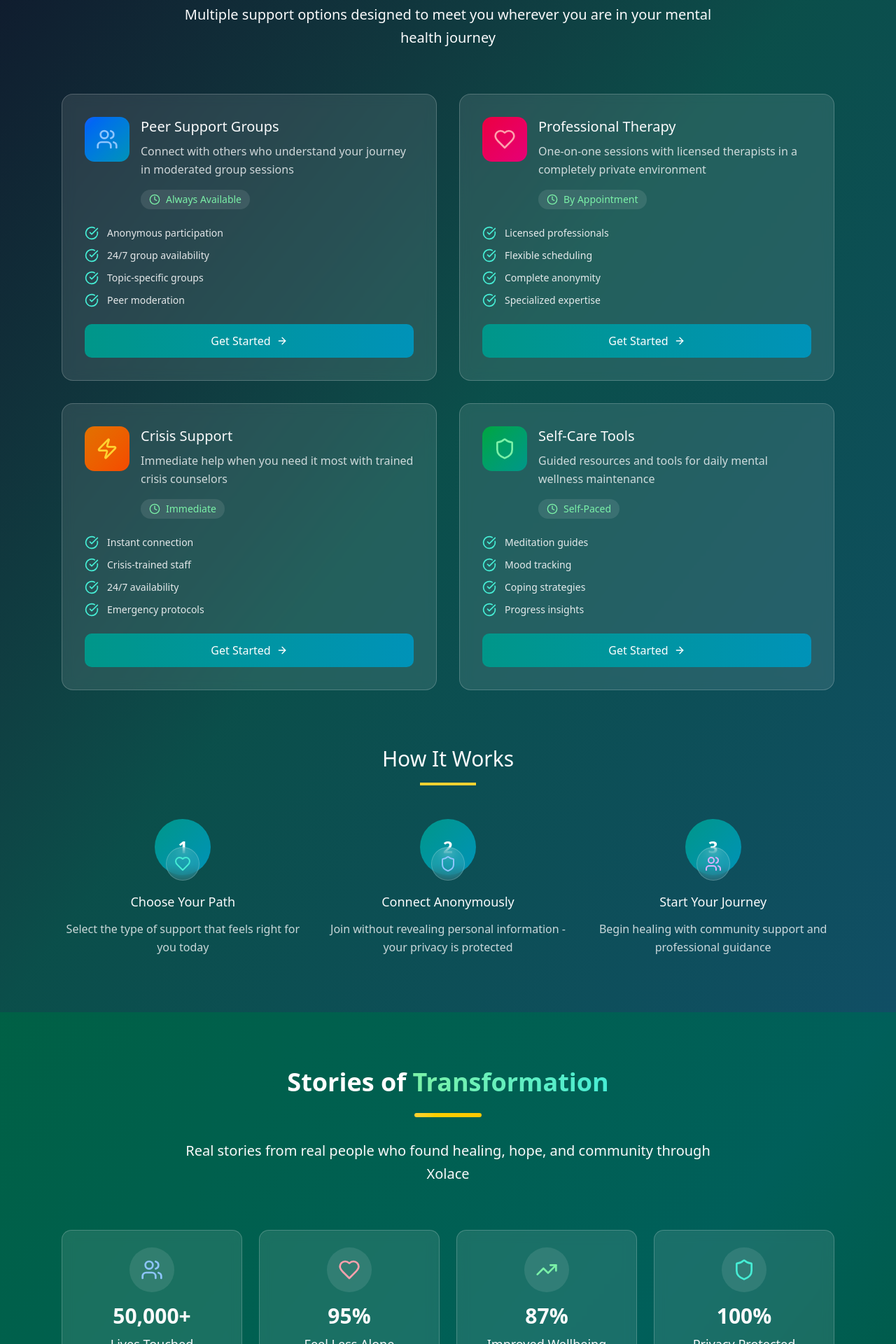
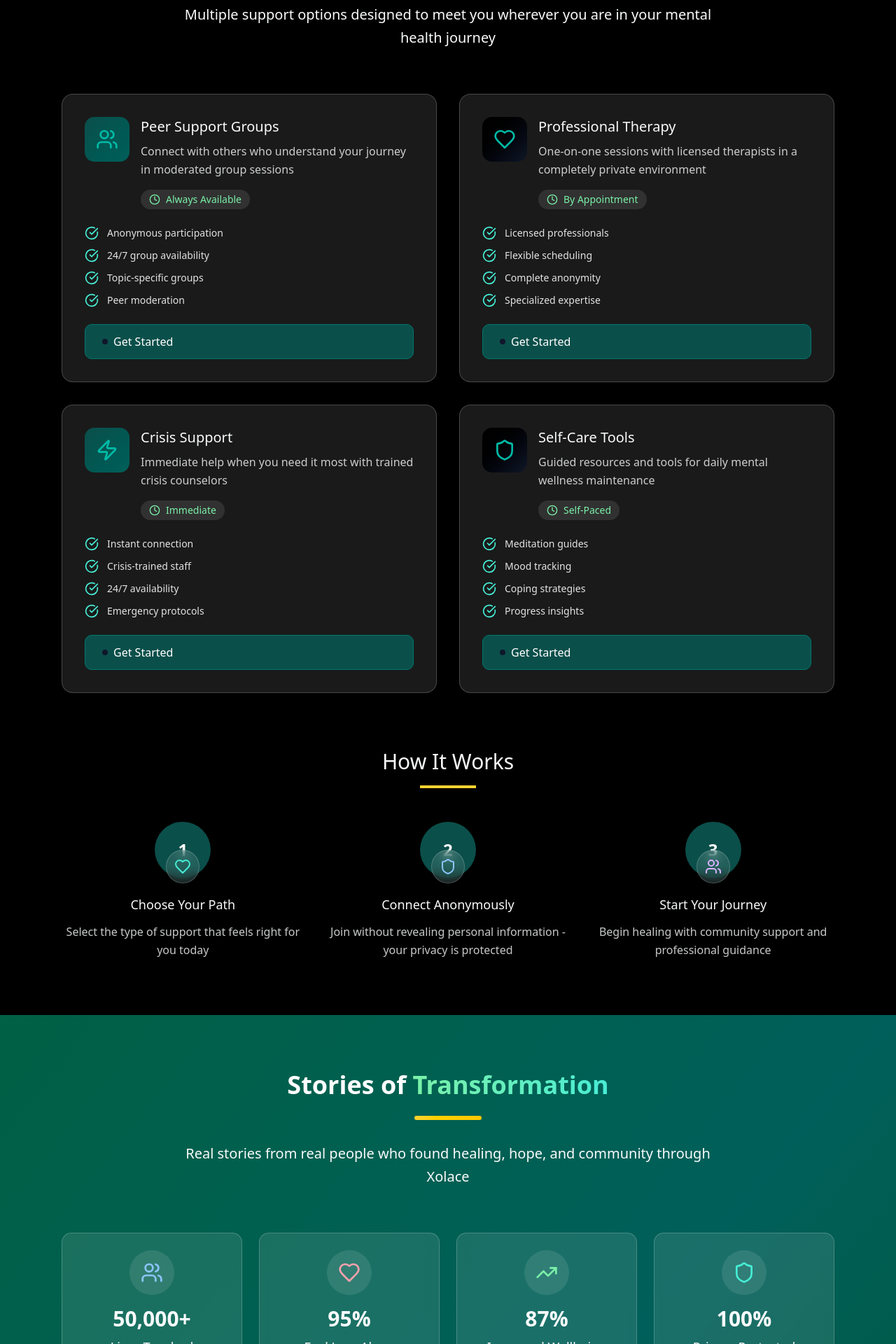
Before and after one commit to xolace-official/xolace_inc, a Next.js app: page /company in a window 1280 px wide. Shown: the part 5760-7680 px from the top of the page at 70% size. Built offline with nearby package versions, Linux system fonts and the light colour scheme.

Commit message:
update
update on button design cutting across all pages to ensure consistent design through out the website.

update on colors on the company page

```diff
--- a/src/app/(root)/about/page.tsx
+++ b/src/app/(root)/about/page.tsx
@@ -6,6 +6,7 @@ import CTA from "@/components/About/CTA";
 import CommunityImpact from "@/components/About/CommunityImpact";
 import Value from "@/components/About/Value";
 import BackToTopButton from "@/components/Button/Page";
+import TheFutureWeEnvision from "@/components/About/the-future-we-envision";
 
 export default function AboutPage() {
   return (
@@ -14,6 +15,7 @@ export default function AboutPage() {
       <MissionVision />
       <OurStory />
       <Value />
+      <TheFutureWeEnvision/>
       <CommunityImpact/>
       <Team />
       <CTA />
--- a/src/components/Company/services-support.tsx
+++ b/src/components/Company/services-support.tsx
@@ -1,78 +1,47 @@
-"use client";
+"use client"
 
-import {
-  Shield,
-  Users,
-  Heart,
-  Clock,
-  ArrowRight,
-  CheckCircle,
-  Zap,
-} from "lucide-react";
+import { Shield, Users, Heart, Clock, CheckCircle, Zap } from "lucide-react"
+import { InteractiveHoverButton } from "../magicui/interactive-hover-button"
 
 export default function ServicesSupport() {
   const supportOptions = [
     {
-      icon: <Users className="w-8 h-8 text-blue-300" />,
+      icon: <Users className="w-8 h-8 text-teal-500" />,
       title: "Peer Support Groups",
-      description:
-        "Connect with others who understand your journey in moderated group sessions",
-      features: [
-        "Anonymous participation",
-        "24/7 group availability",
-        "Topic-specific groups",
-        "Peer moderation",
-      ],
+      description: "Connect with others who understand your journey in moderated group sessions",
+      features: ["Anonymous participation", "24/7 group availability", "Topic-specific groups", "Peer moderation"],
       availability: "Always Available",
       fluxVariation: "Community Flux",
-      gradient: "from-blue-600 to-cyan-600",
+      gradient: "from-teal-900 to-teal-800",
     },
     {
-      icon: <Heart className="w-8 h-8 text-rose-300" />,
+      icon: <Heart className="w-8 h-8 text-teal-500" />,
       title: "Professional Therapy",
-      description:
-        "One-on-one sessions with licensed therapists in a completely private environment",
-      features: [
-        "Licensed professionals",
-        "Flexible scheduling",
-        "Complete anonymity",
-        "Specialized expertise",
-      ],
+      description: "One-on-one sessions with licensed therapists in a completely private environment",
+      features: ["Licensed professionals", "Flexible scheduling", "Complete anonymity", "Specialized expertise"],
       availability: "By Appointment",
       fluxVariation: "Wise Flux",
-      gradient: "from-rose-600 to-pink-600",
+      gradient: "from-black to-gray-900",
     },
     {
-      icon: <Zap className="w-8 h-8 text-amber-300" />,
+      icon: <Zap className="w-8 h-8 text-teal-500" />,
       title: "Crisis Support",
-      description:
-        "Immediate help when you need it most with trained crisis counselors",
-      features: [
-        "Instant connection",
-        "Crisis-trained staff",
-        "24/7 availability",
-        "Emergency protocols",
-      ],
+      description: "Immediate help when you need it most with trained crisis counselors",
+      features: ["Instant connection", "Crisis-trained staff", "24/7 availability", "Emergency protocols"],
       availability: "Immediate",
       fluxVariation: "Guardian Flux",
-      gradient: "from-amber-600 to-orange-600",
+      gradient: "from-teal-900 to-teal-800",
     },
     {
-      icon: <Shield className="w-8 h-8 text-green-300" />,
+      icon: <Shield className="w-8 h-8 text-teal-500" />,
       title: "Self-Care Tools",
-      description:
-        "Guided resources and tools for daily mental wellness maintenance",
-      features: [
-        "Meditation guides",
-        "Mood tracking",
-        "Coping strategies",
-        "Progress insights",
-      ],
+      description: "Guided resources and tools for daily mental wellness maintenance",
+      features: ["Meditation guides", "Mood tracking", "Coping strategies", "Progress insights"],
       availability: "Self-Paced",
       fluxVariation: "Empathetic Flux",
-      gradient: "from-green-600 to-teal-600",
+      gradient: "from-black to-gray-900",
     },
-  ];
+  ]
 
   const howItWorksSteps = [
     {
@@ -84,34 +53,29 @@ export default function ServicesSupport() {
     {
       step: 2,
       title: "Connect Anonymously",
-      description:
-        "Join without revealing personal information - your privacy is protected",
+      description: "Join without revealing personal information - your privacy is protected",
       icon: <Shield className="w-6 h-6 text-blue-300" />,
     },
     {
       step: 3,
       title: "Start Your Journey",
-      description:
-        "Begin healing with community support and professional guidance",
+      description: "Begin healing with community support and professional guidance",
       icon: <Users className="w-6 h-6 text-purple-300" />,
     },
-  ];
+  ]
 
   return (
-    <section className="py-16 sm:py-20 bg-gradient-to-br from-slate-900 via-teal-900 to-cyan-900">
+    <section className="py-16 sm:py-20 bg-black">
       <div className="container mx-auto px-4 sm:px-6 max-w-6xl">
         {/* Header */}
         <div className="text-center mb-16">
           <h2 className="text-3xl sm:text-4xl font-bold text-white mb-6">
             Your Path to{" "}
-            <span className="text-transparent bg-clip-text bg-gradient-to-r from-teal-300 to-cyan-300">
-              Healing
-            </span>
+            <span className="text-transparent bg-clip-text bg-gradient-to-r from-teal-500 to-teal-300">Healing</span>
           </h2>
           <div className="w-24 h-1.5 bg-gradient-to-r from-amber-300 to-yellow-400 mx-auto mb-8 rounded-full"></div>
           <p className="text-xl text-gray-50 max-w-3xl mx-auto leading-relaxed">
-            Multiple support options designed to meet you wherever you are in
-            your mental health journey
+            Multiple support options designed to meet you wherever you are in your mental health journey
           </p>
         </div>
 
@@ -129,17 +93,11 @@ export default function ServicesSupport() {
                   {option.icon}
                 </div>
                 <div className="flex-1">
-                  <h3 className="text-xl font-medium text-gray-50 mb-2">
-                    {option.title}
-                  </h3>
-                  <p className="text-gray-50/80 leading-relaxed mb-4">
-                    {option.description}
-                  </p>
+                  <h3 className="text-xl font-medium text-gray-50 mb-2">{option.title}</h3>
+                  <p className="text-gray-50/80 leading-relaxed mb-4">{option.description}</p>
                   <div className="inline-flex items-center gap-2 px-3 py-1 bg-white/10 rounded-full">
                     <Clock className="w-4 h-4 text-green-300" />
-                    <span className="text-sm text-green-300">
-                      {option.availability}
-                    </span>
+                    <span className="text-sm text-green-300">{option.availability}</span>
                   </div>
                 </div>
               </div>
@@ -153,19 +111,16 @@ export default function ServicesSupport() {
                 ))}
               </div>
 
-              <button className="w-full flex items-center justify-center gap-2 px-6 py-3 bg-gradient-to-r from-teal-600 to-cyan-600 hover:from-teal-500 hover:to-cyan-500 text-white font-medium rounded-lg transition-all duration-300 group-hover:scale-105">
+              <InteractiveHoverButton className="w-full px-6 py-3 bg-teal-900 hover:bg-teal-800 text-white font-medium rounded-lg border-teal-700">
                 Get Started
-                <ArrowRight className="w-4 h-4" />
-              </button>
+              </InteractiveHoverButton>
             </div>
           ))}
         </div>
 
         {/* How It Works */}
         <div className="text-center mb-12">
-          <h3 className="text-2xl sm:text-3xl font-light text-gray-50 mb-4">
-            How It Works
-          </h3>
+          <h3 className="text-2xl sm:text-3xl font-light text-gray-50 mb-4">How It Works</h3>
           <div className="w-20 h-1 bg-amber-300 mx-auto mb-8"></div>
         </div>
 
@@ -173,25 +128,19 @@ export default function ServicesSupport() {
           {howItWorksSteps.map((step, index) => (
             <div key={index} className="text-center">
               <div className="relative mb-6">
-                <div className="w-20 h-20 bg-gradient-to-br from-teal-600 to-cyan-600 rounded-full flex items-center justify-center mx-auto mb-4">
-                  <span className="text-2xl font-bold text-white">
-                    {step.step}
-                  </span>
+                <div className="w-20 h-20 bg-teal-900 rounded-full flex items-center justify-center mx-auto mb-4">
+                  <span className="text-2xl font-bold text-white">{step.step}</span>
                 </div>
                 <div className="absolute -bottom-2 left-1/2 transform -translate-x-1/2 w-12 h-12 bg-white/10 rounded-full flex items-center justify-center backdrop-blur-sm border border-white/20">
                   {step.icon}
                 </div>
               </div>
-              <h4 className="text-lg font-medium text-gray-50 mb-3">
-                {step.title}
-              </h4>
-              <p className="text-gray-50/80 leading-relaxed">
-                {step.description}
-              </p>
+              <h4 className="text-lg font-medium text-gray-50 mb-3">{step.title}</h4>
+              <p className="text-gray-50/80 leading-relaxed">{step.description}</p>
             </div>
           ))}
         </div>
       </div>
     </section>
-  );
+  )
 }
--- a/src/components/Company/support-finder.tsx
+++ b/src/components/Company/support-finder.tsx
@@ -1,20 +1,13 @@
-"use client";
+"use client"
 
-import {
-  Heart,
-  Brain,
-  Users,
-  Zap,
-  ArrowRight,
-  RotateCcw,
-  CheckCircle,
-} from "lucide-react";
-import { useState } from "react";
+import { Heart, Brain, Users, Zap, RotateCcw, CheckCircle } from "lucide-react"
+import { useState } from "react"
+import { InteractiveHoverButton } from "../magicui/interactive-hover-button"
 
 export default function SupportFinder() {
-  const [currentStep, setCurrentStep] = useState(0);
-  const [answers, setAnswers] = useState<Record<string, string>>({});
-  const [showResults, setShowResults] = useState(false);
+  const [currentStep, setCurrentStep] = useState(0)
+  const [answers, setAnswers] = useState<Record<string, string>>({})
+  const [showResults, setShowResults] = useState(false)
 
   const questions = [
     {
@@ -26,31 +19,26 @@ export default function SupportFinder() {
           value: "overwhelmed",
           label: "Overwhelmed",
           icon: <Brain className="w-5 h-5" />,
-          color: "from-red-500 to-orange-500",
+          color: "from-teal-900 to-teal-800",
         },
         {
           value: "anxious",
           label: "Anxious",
           icon: <Zap className="w-5 h-5" />,
-          color: "from-yellow-500 to-amber-500",
+          color: "from-teal-800 to-teal-700",
         },
         {
           value: "sad",
           label: "Sad or Down",
           icon: <Heart className="w-5 h-5" />,
-          color: "from-blue-500 to-indigo-500",
+          color: "from-teal-700 to-teal-600",
         },
-        {
-          value: "lonely",
-          label: "Lonely",
-          icon: <Users className="w-5 h-5" />,
-          color: "from-purple-500 to-pink-500",
-        },
+        { value: "lonely", label: "Lonely", icon: <Users className="w-5 h-5" />, color: "from-teal-600 to-teal-500" },
         {
           value: "stable",
           label: "Stable but seeking growth",
           icon: <CheckCircle className="w-5 h-5" />,
-          color: "from-green-500 to-teal-500",
+          color: "from-teal-500 to-teal-400",
         },
       ],
     },
@@ -147,10 +135,10 @@ export default function SupportFinder() {
         },
       ],
     },
-  ];
+  ]
 
   const getRecommendation = () => {
-    const { feeling, urgency, support_type, experience } = answers;
+    const { feeling, urgency, support_type, experience } = answers
 
     if (urgency === "crisis") {
       return {
@@ -158,27 +146,20 @@ export default function SupportFinder() {
         description: "Immediate connection with crisis-trained counselors",
         action: "Connect Now",
         secondary: ["24/7 Crisis Hotline", "Emergency Resources"],
-        color: "from-red-600 to-orange-600",
+        color: "from-teal-900 to-teal-800",
         icon: <Zap className="w-8 h-8 text-white" />,
-      };
+      }
     }
 
-    if (
-      support_type === "peer" ||
-      (feeling === "lonely" && support_type !== "professional")
-    ) {
+    if (support_type === "peer" || (feeling === "lonely" && support_type !== "professional")) {
       return {
         primary: "Peer Support Groups",
         description: "Connect with others who understand your experience",
         action: "Join a Group",
-        secondary: [
-          "Anonymous participation",
-          "Topic-specific groups",
-          "24/7 availability",
-        ],
+        secondary: ["Anonymous participation", "Topic-specific groups", "24/7 availability"],
         color: "from-blue-600 to-cyan-600",
         icon: <Users className="w-8 h-8 text-white" />,
-      };
+      }
     }
 
     if (support_type === "professional" || urgency === "urgent") {
@@ -186,14 +167,10 @@ export default function SupportFinder() {
         primary: "Professional Therapy",
         description: "One-on-one sessions with licensed therapists",
         action: "Find a Therapist",
-        secondary: [
-          "Licensed professionals",
-          "Flexible scheduling",
-          "Specialized expertise",
-        ],
+        secondary: ["Licensed professionals", "Flexible scheduling", "Specialized expertise"],
         color: "from-purple-600 to-indigo-600",
         icon: <Brain className="w-8 h-8 text-white" />,
-      };
+      }
     }
 
     if (support_type === "both") {
@@ -201,63 +178,54 @@ export default function SupportFinder() {
         primary: "Comprehensive Support",
         description: "Combination of peer groups and professional therapy",
         action: "Get Started",
-        secondary: [
-          "Best of both worlds",
-          "Holistic approach",
-          "Flexible options",
-        ],
+        secondary: ["Best of both worlds", "Holistic approach", "Flexible options"],
         color: "from-green-600 to-teal-600",
         icon: <Heart className="w-8 h-8 text-white" />,
-      };
+      }
     }
 
     return {
       primary: "Self-Help Resources",
       description: "Guided tools and resources for independent growth",
       action: "Explore Resources",
-      secondary: [
-        "Self-paced learning",
-        "Practical tools",
-        "Progress tracking",
-      ],
+      secondary: ["Self-paced learning", "Practical tools", "Progress tracking"],
       color: "from-amber-600 to-orange-600",
       icon: <CheckCircle className="w-8 h-8 text-white" />,
-    };
-  };
+    }
+  }
 
   const handleAnswer = (value: string) => {
-    setAnswers((prev) => ({ ...prev, [questions[currentStep].id]: value }));
+    setAnswers((prev) => ({ ...prev, [questions[currentStep].id]: value }))
 
     if (currentStep < questions.length - 1) {
-      setCurrentStep(currentStep + 1);
+      setCurrentStep(currentStep + 1)
     } else {
-      setShowResults(true);
+      setShowResults(true)
     }
-  };
+  }
 
   const resetQuiz = () => {
-    setCurrentStep(0);
-    setAnswers({});
-    setShowResults(false);
-  };
+    setCurrentStep(0)
+    setAnswers({})
+    setShowResults(false)
+  }
 
-  const recommendation = showResults ? getRecommendation() : null;
+  const recommendation = showResults ? getRecommendation() : null
 
   return (
-    <section className="py-16 sm:py-20 bg-gradient-to-br from-rose-800 via-pink-800 to-purple-900">
+    <section className="py-16 sm:py-20 bg-black">
       <div className="container mx-auto px-4 sm:px-6 max-w-4xl">
         {/* Header */}
         <div className="text-center mb-12">
           <h2 className="text-3xl sm:text-4xl font-bold text-white mb-6">
             Find Your{" "}
-            <span className="text-transparent bg-clip-text bg-gradient-to-r from-rose-300 to-pink-300">
+            <span className="text-transparent bg-clip-text bg-gradient-to-r from-teal-500 to-teal-300">
               Perfect Support
             </span>
           </h2>
           <div className="w-24 h-1.5 bg-gradient-to-r from-amber-300 to-yellow-400 mx-auto mb-8 rounded-full"></div>
           <p className="text-xl text-gray-50 max-w-2xl mx-auto leading-relaxed">
-            Answer a few questions to get personalized recommendations for your
-            mental health journey
+            Answer a few questions to get personalized recommendations for your mental health journey
           </p>
         </div>
 
@@ -275,22 +243,16 @@ export default function SupportFinder() {
               </div>
               <div className="w-full bg-white/20 rounded-full h-2">
                 <div
-                  className="bg-gradient-to-r from-rose-400 to-pink-400 h-2 rounded-full transition-all duration-500 ease-out"
-                  style={{
-                    width: `${((currentStep + 1) / questions.length) * 100}%`,
-                  }}
+                  className="bg-gradient-to-r from-teal-500 to-teal-400 h-2 rounded-full transition-all duration-500 ease-out"
+                  style={{ width: `${((currentStep + 1) / questions.length) * 100}%` }}
                 ></div>
               </div>
             </div>
 
             {/* Current Question */}
             <div className="p-8 bg-white/10 rounded-2xl backdrop-blur-sm border border-white/20 mb-8">
-              <h3 className="text-2xl font-medium text-gray-50 mb-3">
-                {questions[currentStep].title}
-              </h3>
-              <p className="text-gray-50/80 mb-8">
-                {questions[currentStep].subtitle}
-              </p>
+              <h3 className="text-2xl font-medium text-gray-50 mb-3">{questions[currentStep].title}</h3>
+              <p className="text-gray-50/80 mb-8">{questions[currentStep].subtitle}</p>
 
               <div className="grid gap-4">
                 {questions[currentStep].options.map((option, index) => (
@@ -332,18 +294,12 @@ export default function SupportFinder() {
             <div className="p-8 bg-white/10 rounded-2xl backdrop-blur-sm border border-white/20 mb-8">
               <div className="text-center mb-8">
                 <div
-                  className={`inline-flex items-center justify-center w-20 h-20 bg-gradient-to-br ${
-                    recommendation!.color
-                  } rounded-full mb-4`}
+                  className={`inline-flex items-center justify-center w-20 h-20 bg-gradient-to-br ${recommendation!.color} rounded-full mb-4`}
                 >
                   {recommendation!.icon}
                 </div>
-                <h3 className="text-2xl font-bold text-gray-50 mb-3">
-                  Recommended: {recommendation!.primary}
-                </h3>
-                <p className="text-gray-50/80 text-lg leading-relaxed">
-                  {recommendation!.description}
-                </p>
+                <h3 className="text-2xl font-bold text-gray-50 mb-3">Recommended: {recommendation!.primary}</h3>
+                <p className="text-gray-50/80 text-lg leading-relaxed">{recommendation!.description}</p>
               </div>
 
               <div className="space-y-3 mb-8">
@@ -356,33 +312,27 @@ export default function SupportFinder() {
               </div>
 
               <div className="flex flex-col sm:flex-row gap-4">
-                <button
-                  className={`flex-1 flex items-center justify-center gap-2 px-6 py-3 bg-gradient-to-r ${
-                    recommendation!.color
-                  } text-white font-medium rounded-lg transition-all duration-300 hover:scale-105`}
+                <InteractiveHoverButton
+                  className={`flex-1 px-6 py-3 bg-teal-900 hover:bg-teal-800 text-white font-medium rounded-lg border-teal-700`}
                 >
                   {recommendation!.action}
-                  <ArrowRight className="w-4 h-4" />
-                </button>
-                <button
+                </InteractiveHoverButton>
+                <InteractiveHoverButton
                   onClick={resetQuiz}
-                  className="px-6 py-3 bg-white/10 hover:bg-white/20 text-gray-50 font-medium rounded-lg border border-white/20 transition-all duration-300"
+                  className="px-6 py-3 bg-white/10 hover:bg-white/20 text-gray-50 font-medium rounded-lg border border-white/20"
                 >
                   Start Over
-                </button>
+                </InteractiveHoverButton>
               </div>
             </div>
 
             {/* Additional Resources */}
             <div className="p-6 bg-white/5 rounded-xl backdrop-blur-sm border border-white/10 text-center">
-              <h4 className="font-medium text-gray-50 mb-3">
-                Not sure about this recommendation?
-              </h4>
+              <h4 className="font-medium text-gray-50 mb-3">Not sure about this recommendation?</h4>
               <p className="text-sm text-gray-50/80 mb-4">
-                You can always explore other options or speak with our support
-                team for personalized guidance.
+                You can always explore other options or speak with our support team for personalized guidance.
               </p>
-              <button className="text-rose-300 hover:text-rose-200 text-sm font-medium transition-colors">
+              <button className="text-teal-500 hover:text-teal-400 text-sm font-medium transition-colors">
                 Speak with Support →
               </button>
             </div>
@@ -390,5 +340,5 @@ export default function SupportFinder() {
         )}
       </div>
     </section>
-  );
+  )
 }
```
Also changed, not shown: src/components/About/CTA.tsx (+6 -4 lines), src/components/About/the-future-we-envision.tsx (added, +163 -0 lines), src/components/Company/accessabilty-privacy.tsx (+17 -16 lines), src/components/Company/expert-team.tsx (+14 -13 lines).
